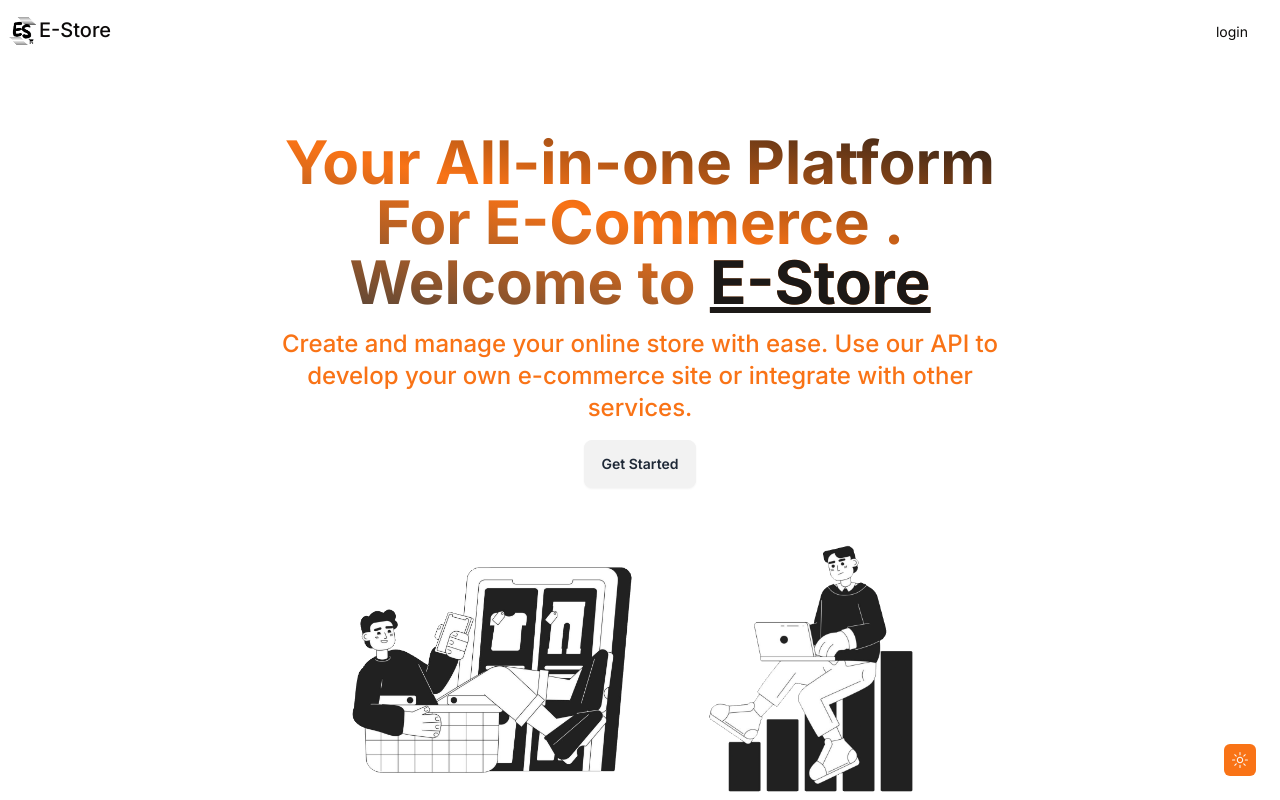
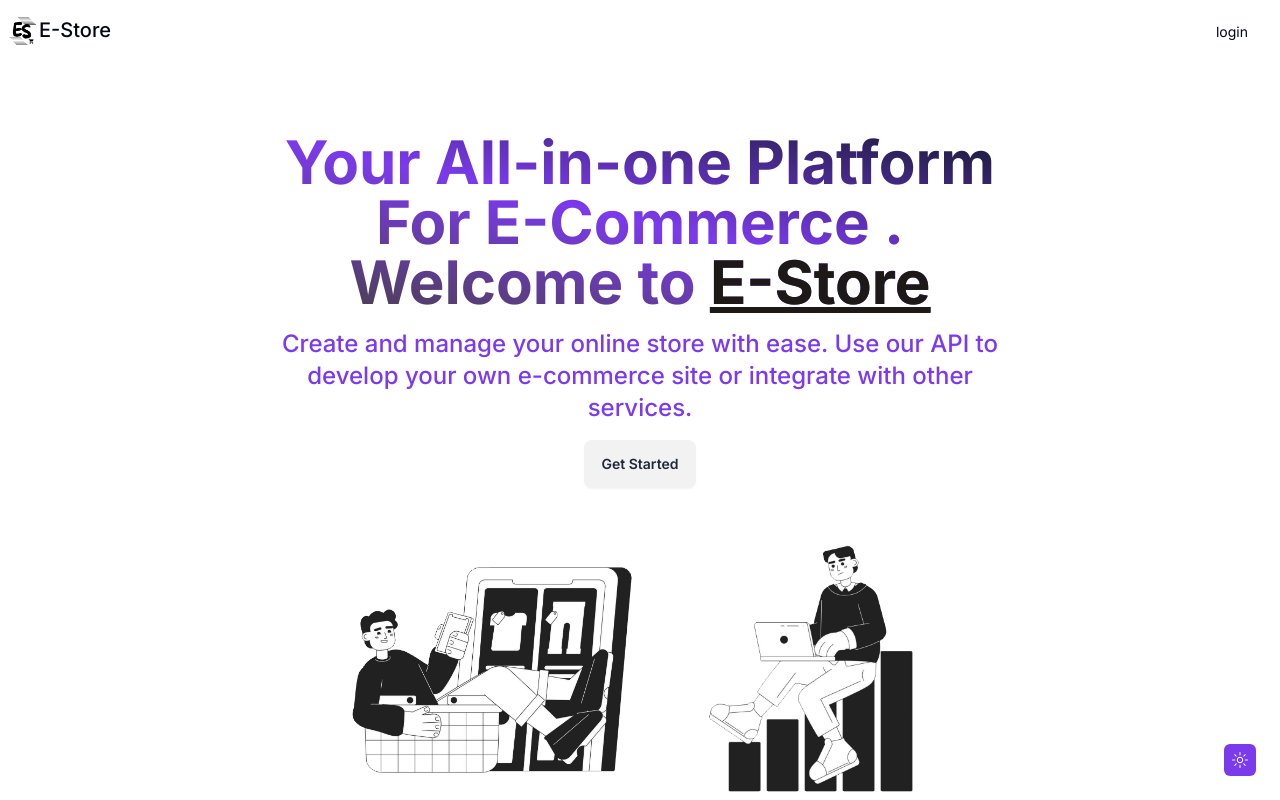
Before and after one commit to MahendraSH/estore, a Next.js app: page / in a window 1280 px wide. Shown: the top 800 px of the page. Built offline with nearby package versions, Linux system fonts and the light colour scheme; no server answers.

Commit message:
delete actions row

```diff
--- a/app/(root)/(routes)/stores/[storeId]/(routes)/billbords/_components/row-actions.tsx
+++ b/app/(root)/(routes)/stores/[storeId]/(routes)/billbords/_components/row-actions.tsx
@@ -1,5 +1,5 @@
 "use client";
-import { FC } from "react";
+import { FC, useState } from "react";
 import { CopyIcon, EditIcon, MoreHorizontal, TrashIcon } from "lucide-react";
 
 import { Button } from "@/components/ui/button";
@@ -12,16 +12,44 @@ import {
   DropdownMenuTrigger,
 } from "@/components/ui/dropdown-menu";
 import toast from "react-hot-toast";
-import { useRouter } from "next/navigation";
+import { useParams, useRouter } from "next/navigation";
+import DeleteModel from "@/components/models/delete-model";
+import axios from "axios";
 interface RowActionsProps {
   id: string;
   storeId: string;
 }
 
 const RowActions: FC<RowActionsProps> = ({ id, storeId }) => {
+  const params = useParams();
   const router = useRouter();
+  const [isLoading, setIsLoading] = useState(false);
+  const [isOpen, setIsOpen] = useState(false);
+
+  const onDeleteConfrom = async () => {
+    try {
+      setIsLoading(true);
+      await axios.delete(`/api/stores/${storeId}/billbords/${id}`);
+      router.refresh();
+      toast.success("billbord  deleted");
+      router.push(`/stores/${storeId}/billbords`);
+    } catch (error) {
+      toast.error("something when wrong ");
+      console.log("billbord delete", error);
+    } finally {
+      setIsLoading(false);
+      setIsOpen(false);
+    }
+  };
+
   return (
     <>
+      <DeleteModel
+        isOpen={isOpen}
+        loading={isLoading}
+        onClose={() => setIsOpen(false)}
+        onDelelete={onDeleteConfrom}
+      />
       <DropdownMenu>
         <DropdownMenuTrigger asChild>
           <Button variant="ghost" className="h-8 w-8 p-0">
@@ -46,8 +74,11 @@ const RowActions: FC<RowActionsProps> = ({ id, storeId }) => {
           >
             <EditIcon className="w-4 h-4 mr-2" /> Edit
           </DropdownMenuItem>
-          <DropdownMenuItem>
-            <TrashIcon className="w-4 h-4 mr-2" /> Delete
+          <DropdownMenuItem
+            disabled={isLoading}
+            onClick={() => setIsOpen(true)}
+          >
+            <TrashIcon className="h-4 w-4 mr-2 " /> Delete
           </DropdownMenuItem>
         </DropdownMenuContent>
       </DropdownMenu>
--- a/app/api/stores/[storeId]/billbords/[billbordsId]/route.ts
+++ b/app/api/stores/[storeId]/billbords/[billbordsId]/route.ts
@@ -59,7 +59,6 @@ export const DELETE = async (
     const billbord = await prismadb.billboard.delete({
       where: {
         id: params.billbordsId,
-        storeId: params.storeId,
       },
     });
     return NextResponse.json(billbord);
--- a/app/globals.css
+++ b/app/globals.css
@@ -2,50 +2,51 @@
 @tailwind components;
 @tailwind utilities;
 
+
 @layer base {
   :root {
     --background: 0 0% 100%;
-    --foreground: 20 14.3% 4.1%;
+    --foreground: 224 71.4% 4.1%;
     --card: 0 0% 100%;
-    --card-foreground: 20 14.3% 4.1%;
+    --card-foreground: 224 71.4% 4.1%;
     --popover: 0 0% 100%;
-    --popover-foreground: 20 14.3% 4.1%;
-    --primary: 24.6 95% 53.1%;
-    --primary-foreground: 60 9.1% 97.8%;
-    --secondary: 60 4.8% 95.9%;
-    --secondary-foreground: 24 9.8% 10%;
-    --muted: 60 4.8% 95.9%;
-    --muted-foreground: 25 5.3% 44.7%;
-    --accent: 60 4.8% 95.9%;
-    --accent-foreground: 24 9.8% 10%;
+    --popover-foreground: 224 71.4% 4.1%;
+    --primary: 262.1 83.3% 57.8%;
+    --primary-foreground: 210 20% 98%;
+    --secondary: 220 14.3% 95.9%;
+    --secondary-foreground: 220.9 39.3% 11%;
+    --muted: 220 14.3% 95.9%;
+    --muted-foreground: 220 8.9% 46.1%;
+    --accent: 220 14.3% 95.9%;
+    --accent-foreground: 220.9 39.3% 11%;
     --destructive: 0 84.2% 60.2%;
-    --destructive-foreground: 60 9.1% 97.8%;
-    --border: 20 5.9% 90%;
-    --input: 20 5.9% 90%;
-    --ring: 24.6 95% 53.1%;
+    --destructive-foreground: 210 20% 98%;
+    --border: 220 13% 91%;
+    --input: 220 13% 91%;
+    --ring: 262.1 83.3% 57.8%;
     --radius: 0.5rem;
   }
 
   .dark {
-    --background: 20 14.3% 4.1%;
-    --foreground: 60 9.1% 97.8%;
-    --card: 20 14.3% 4.1%;
-    --card-foreground: 60 9.1% 97.8%;
-    --popover: 20 14.3% 4.1%;
-    --popover-foreground: 60 9.1% 97.8%;
-    --primary: 20.5 90.2% 48.2%;
-    --primary-foreground: 60 9.1% 97.8%;
-    --secondary: 12 6.5% 15.1%;
-    --secondary-foreground: 60 9.1% 97.8%;
-    --muted: 12 6.5% 15.1%;
-    --muted-foreground: 24 5.4% 63.9%;
-    --accent: 12 6.5% 15.1%;
-    --accent-foreground: 60 9.1% 97.8%;
-    --destructive: 0 72.2% 50.6%;
-    --destructive-foreground: 60 9.1% 97.8%;
-    --border: 12 6.5% 15.1%;
-    --input: 12 6.5% 15.1%;
-    --ring: 20.5 90.2% 48.2%;
+    --background: 224 71.4% 4.1%;
+    --foreground: 210 20% 98%;
+    --card: 224 71.4% 4.1%;
+    --card-foreground: 210 20% 98%;
+    --popover: 224 71.4% 4.1%;
+    --popover-foreground: 210 20% 98%;
+    --primary: 263.4 70% 50.4%;
+    --primary-foreground: 210 20% 98%;
+    --secondary: 215 27.9% 16.9%;
+    --secondary-foreground: 210 20% 98%;
+    --muted: 215 27.9% 16.9%;
+    --muted-foreground: 217.9 10.6% 64.9%;
+    --accent: 215 27.9% 16.9%;
+    --accent-foreground: 210 20% 98%;
+    --destructive: 0 62.8% 30.6%;
+    --destructive-foreground: 210 20% 98%;
+    --border: 215 27.9% 16.9%;
+    --input: 215 27.9% 16.9%;
+    --ring: 263.4 70% 50.4%;
   }
 }
 
--- a/package.json
+++ b/package.json
@@ -6,8 +6,7 @@
     "dev": "next dev",
     "build": "next build",
     "start": "next start",
-    "lint": "next lint",
-    "postinstall": "prisma generate"
+    "lint": "next lint"
   },
   "dependencies": {
     "@clerk/nextjs": "^4.27.1",
```
